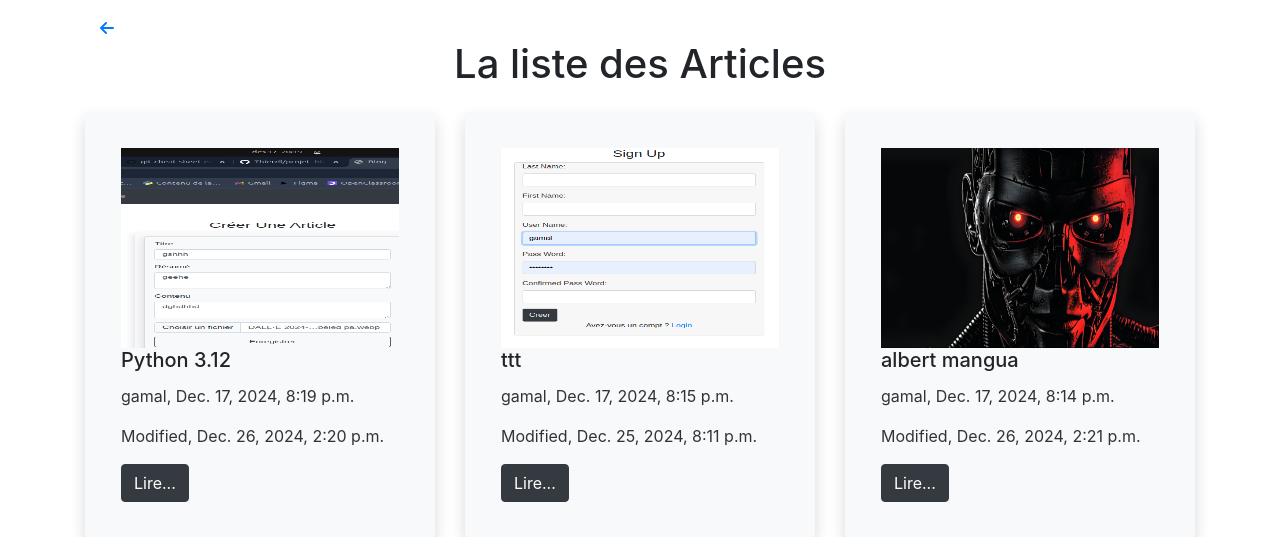
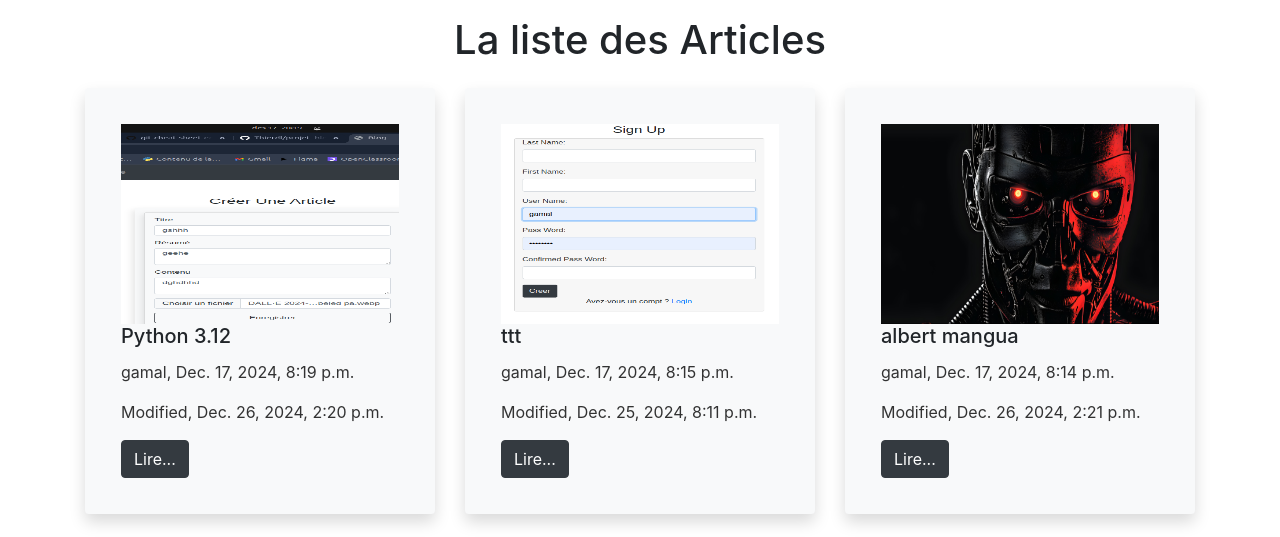
Before and after one commit to Thierdl/projet_blog_xarala, a Django app: page /blog/list_views/ in a window 1280 px wide. Shown: the part 56-593 px from the top of the page. Run offline with Django 5.2, Linux system fonts and the light colour scheme; data comes from the database, SQL or seed files in the repository; some libraries are stand-ins or nearby versions.

Commit message:
fixed bugs

```diff
--- a/projet_blog/settings.py
+++ b/projet_blog/settings.py
@@ -23,7 +23,7 @@ BASE_DIR = Path(__file__).resolve().parent.parent
 SECRET_KEY = 'django-insecure-7aud_8pft5r%*js0b6!z%22*3yga^yruol%7@l^vd5l_s)wp(-'
 
 # SECURITY WARNING: don't run with debug turned on in production!
-DEBUG = False
+DEBUG = True
 
 ALLOWED_HOSTS = ['localhost','127.0.0.1','projet-blog.onrender.com'] #https://projet-blog.onrender.com
 
--- a/templates/page_s/list_articles.html
+++ b/templates/page_s/list_articles.html
@@ -6,14 +6,7 @@
 
 
   <div class="container mt-5 pt-2">
-    <div>
-      <a href="#" class="fa-solid fa-arrow-left color-dart"></a>
-    </div>
-
-    <div>
-      <h1 class="text-center">La liste des Articles</h1>
-    </div>
-
+    <h1 class="text-center">La liste des Articles</h1>
   </div>
 
   <div class="row mt-4">
```
